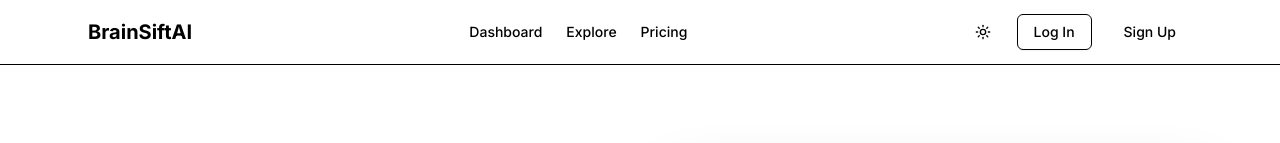
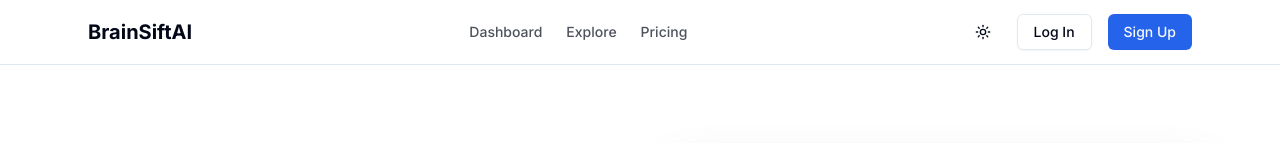
Before and after one commit to ScriptBloxX/BrainSiftAI-Frontend, a Next.js app: page / in a window 1280 px wide. Shown: the top 143 px of the page. Built offline with nearby package versions, Linux system fonts and the light colour scheme.

Commit message:
migrate tailwind3 -> tailwind4

```diff
--- a/app/globals.css
+++ b/app/globals.css
@@ -1,4 +1,33 @@
 @import "tailwindcss";
+
+@theme {
+  --radius-lg: 0.5rem;
+  --radius-md: calc(0.5rem - 2px);
+  --radius-sm: calc(0.5rem - 4px);
+
+  --color-border: hsl(var(--border));
+  --color-input: hsl(var(--input));
+  --color-ring: hsl(var(--ring));
+  --color-background: hsl(var(--background));
+  --color-foreground: hsl(var(--foreground));
+  --color-primary: hsl(var(--primary));
+  --color-primary-foreground: hsl(var(--primary-foreground));
+  --color-secondary: hsl(var(--secondary));
+  --color-secondary-foreground: hsl(var(--secondary-foreground));
+  --color-destructive: hsl(var(--destructive));
+  --color-destructive-foreground: hsl(var(--destructive-foreground));
+  --color-muted: hsl(var(--muted));
+  --color-muted-foreground: hsl(var(--muted-foreground));
+  --color-accent: hsl(var(--accent));
+  --color-accent-foreground: hsl(var(--accent-foreground));
+  --color-popover: hsl(var(--popover));
+  --color-popover-foreground: hsl(var(--popover-foreground));
+  --color-card: hsl(var(--card));
+  --color-card-foreground: hsl(var(--card-foreground));
+
+  --animation-accordion-down: accordion-down 0.2s ease-out;
+  --animation-accordion-up: accordion-up 0.2s ease-out;
+}
 
 @layer base {
   :root {
@@ -45,9 +74,7 @@
     --input: 217.2 32.6% 17.5%;
     --ring: 224.3 76.3% 48%;
   }
-}
 
-@layer base {
   * {
     border-color: var(--color-border);
   }
--- a/tailwind.config.ts
+++ /dev/null
@@ -1,81 +0,0 @@
-import type { Config } from "tailwindcss"
-
-const config = {
-    darkMode: ["class", "html"],
-    content: [
-    "./pages/**/*.{ts,tsx}",
-    "./components/**/*.{ts,tsx}",
-    "./app/**/*.{ts,tsx}",
-    "./src/**/*.{ts,tsx}",
-    "*.{js,ts,jsx,tsx,mdx}",
-  ],
-  prefix: "",
-  theme: {
-    container: {
-      center: true,
-      padding: "2rem",
-      screens: {
-        "2xl": "1400px",
-      },
-    },
-    extend: {
-      colors: {
-        border: "hsl(var(--border))",
-        input: "hsl(var(--input))",
-        ring: "hsl(var(--ring))",
-        background: "hsl(var(--background))",
-        foreground: "hsl(var(--foreground))",
-        primary: {
-          DEFAULT: "hsl(var(--primary))",
-          foreground: "hsl(var(--primary-foreground))",
-        },
-        secondary: {
-          DEFAULT: "hsl(var(--secondary))",
-          foreground: "hsl(var(--secondary-foreground))",
-        },
-        destructive: {
-          DEFAULT: "hsl(var(--destructive))",
-          foreground: "hsl(var(--destructive-foreground))",
-        },
-        muted: {
-          DEFAULT: "hsl(var(--muted))",
-          foreground: "hsl(var(--muted-foreground))",
-        },
-        accent: {
-          DEFAULT: "hsl(var(--accent))",
-          foreground: "hsl(var(--accent-foreground))",
-        },
-        popover: {
-          DEFAULT: "hsl(var(--popover))",
-          foreground: "hsl(var(--popover-foreground))",
-        },
-        card: {
-          DEFAULT: "hsl(var(--card))",
-          foreground: "hsl(var(--card-foreground))",
-        },
-      },
-      borderRadius: {
-        lg: "var(--radius)",
-        md: "calc(var(--radius) - 2px)",
-        sm: "calc(var(--radius) - 4px)",
-      },
-      keyframes: {
-        "accordion-down": {
-          from: { height: "0" },
-          to: { height: "var(--radix-accordion-content-height)" },
-        },
-        "accordion-up": {
-          from: { height: "var(--radix-accordion-content-height)" },
-          to: { height: "0" },
-        },
-      },
-      animation: {
-        "accordion-down": "accordion-down 0.2s ease-out",
-        "accordion-up": "accordion-up 0.2s ease-out",
-      },
-    },
-  },
-  plugins: [require("tailwindcss-animate")],
-} satisfies Config
-
-export default config
```
